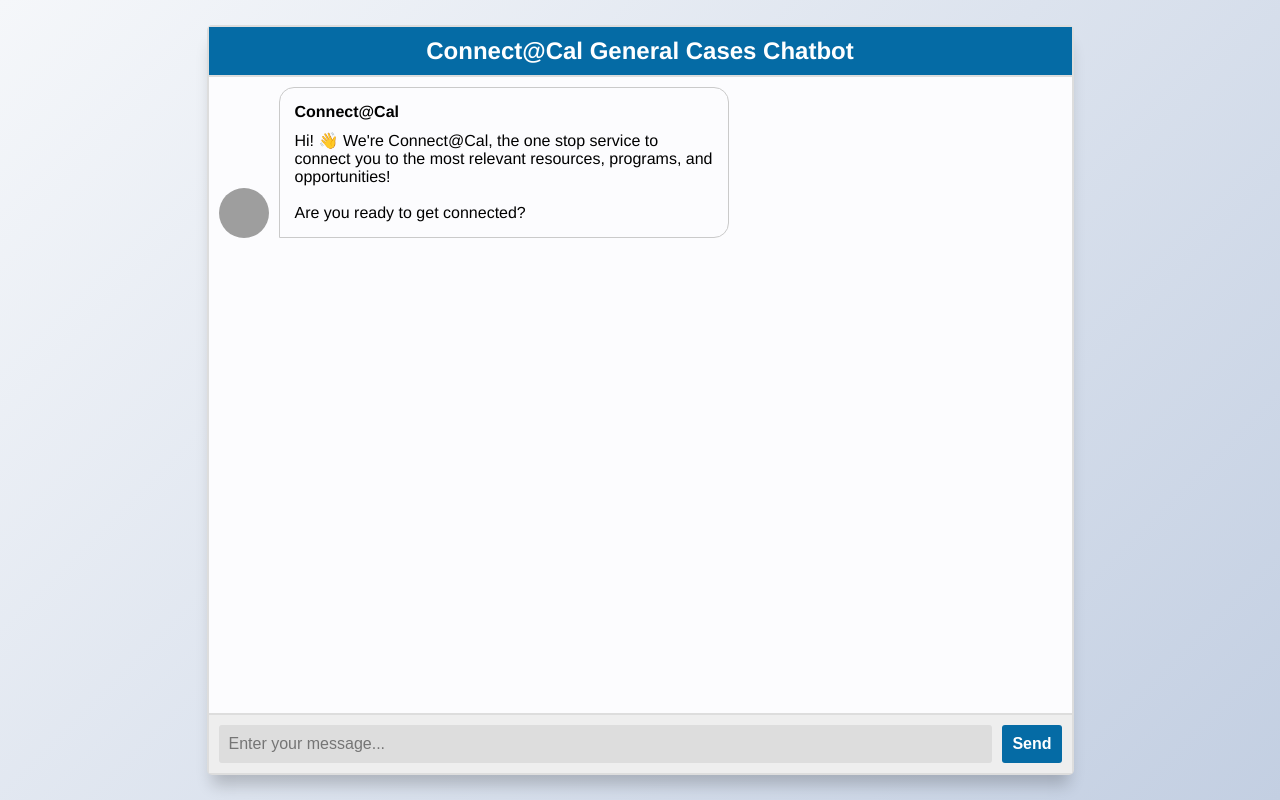
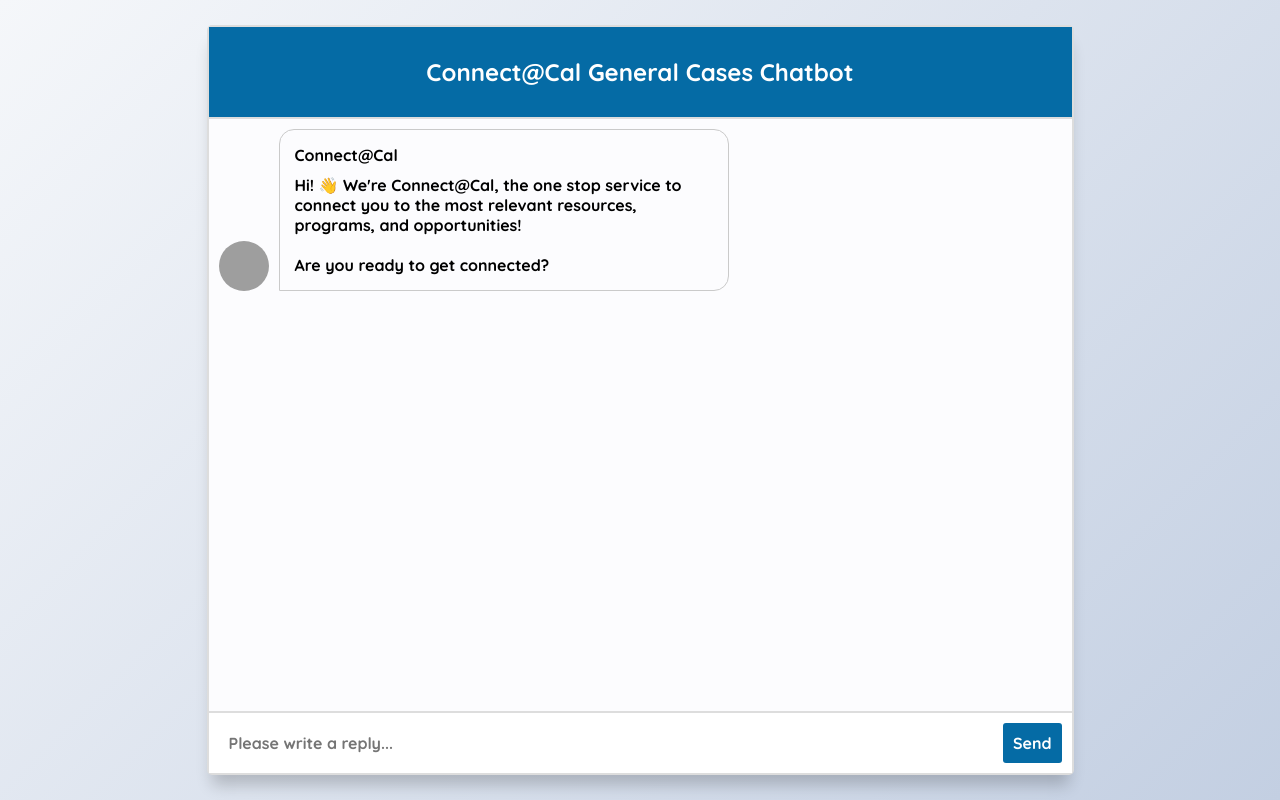
Before and after one commit to Connect-At-Berkeley/chatbot, a Flask app: page / in a window 1280 px wide. Run offline with Flask 2, Linux system fonts and the light colour scheme; some libraries are stand-ins or nearby versions; grey boxes are pictures that could not be loaded.

Commit message:
added design

```diff
--- a/app.py
+++ b/app.py
@@ -1,4 +1,4 @@
-import train_chatbot
+# import train_chatbot
 
 from flask import Flask, render_template, request
 
@@ -9,10 +9,10 @@ app.static_folder = 'static'
 def home():
     return render_template("index.html")
 
-@app.route("/get")
-def get_bot_response():
-    userText = request.args.get('msg')
-    return str(train_chatbot.chatbot_response(userText))
+# @app.route("/get")
+# def get_bot_response():
+#     userText = request.args.get('msg')
+#     return str(train_chatbot.chatbot_response(userText))
 
 
 if __name__ == "__main__":
--- a/static/styles/styles.css
+++ b/static/styles/styles.css
@@ -3,11 +3,13 @@
   --msger-bg: #fff;
   --border: 2px solid #ddd;
   --left-msg-bg: white;
-  --right-msg-bg: #579ffb;
+  --right-msg-bg: #F0F0F0;
 }
 
 html {
   box-sizing: border-box;
+
+
 }
 
 *,
@@ -24,7 +26,8 @@ body {
   align-items: center;
   height: 100vh;
   background-image: var(--body-bg);
-  font-family: Helvetica, sans-serif;
+  font-family: 'Quicksand', sans-serif;
+
 }
 
 .msger {
@@ -108,15 +111,18 @@ body {
 
 .left-msg .msg-bubble {
   border-bottom-left-radius: 0;
+  font-family: 'Quicksand', sans-serif;
 }
 
 .right-msg {
   flex-direction: row-reverse;
 }
 .right-msg .msg-bubble {
-  background: var(--right-msg-bg);
-  color: #fff;
+  /* background: var(--right-msg-bg); */
+  /* color: #fff; */
+  color: black;
   border-bottom-right-radius: 0;
+  font-family: 'Quicksand', sans-serif;
 }
 .right-msg .msg-img {
   margin: 0 0 0 10px;
@@ -126,7 +132,10 @@ body {
   display: flex;
   padding: 10px;
   border-top: var(--border);
-  background: #eee;
+  background: white;
+}
+ul {
+  padding:0
 }
 .msger-inputarea * {
   padding: 10px;
@@ -136,7 +145,10 @@ body {
 }
 .msger-input {
   flex: 1;
-  background: #ddd;
+  background: white;
+}
+:focus {
+  outline-color: red !important;
 }
 .msger-send-btn {
   margin-left: 10px;
--- a/templates/index.html
+++ b/templates/index.html
@@ -10,6 +10,7 @@
   <!-- <link rel="stylesheet" src="static/styles/style.css"> -->
   <link rel="stylesheet" type= "text/css" href="{{ url_for('static', filename='styles/styles.css') }}">
   <script src="https://ajax.googleapis.com/ajax/libs/jquery/3.2.1/jquery.min.js"></script>
+  <link href="https://fonts.googleapis.com/css2?family=Quicksand:wght@700&display=swap" rel="stylesheet">
 </head>
 
 <body>
@@ -17,7 +18,9 @@
   <section class="msger">
     <header class="msger-header">
       <div class="msger-header-title">
-      <h1> Connect@Cal General Cases Chatbot </h1>
+      <br>
+      <h1 style="font-family: 'Quicksand', sans-serif;"> Connect@Cal General Cases Chatbot </h1>
+      <br>
       </div>
     </header>
 
@@ -27,8 +30,8 @@
 
         <div class="msg-bubble">
           <div class="msg-info">
-            <div class="msg-info-name">Connect@Cal</div>
-            <!-- <div class="msg-info-time">12:45</div> -->
+            <div  class="msg-info-name">Connect@Cal</div>
+
           </div>
 
           <div class="msg-text">
@@ -42,8 +45,9 @@
     </main>
 
     <form class="msger-inputarea">
-      <input type="text" class="msger-input" id="textInput" placeholder="Enter your message...">
-      <button type="submit" class="msger-send-btn">Send</button>
+      <input type="text" style="font-family: 'Quicksand', sans-serif; outline-color: #056BA5;" class="msger-input" id="textInput" placeholder="Please write a reply...">
+      <button style="font-family: 'Quicksand', sans-serif;" type="submit" class="msger-send-btn">Send</button>
+
     </form>
   </section>
   <!-- partial -->
@@ -57,7 +61,7 @@
 
 
     const BOT_IMG = "https://i.ibb.co/TKjfK1y/Group-8.png";
-    const PERSON_IMG = "";
+    const PERSON_IMG = "https://i.ibb.co/z7mrNQD/user-icon.png";
     const BOT_NAME = "Connect@Cal";
     const PERSON_NAME = "You";
     msgerForm.addEventListener("submit", event => {
@@ -77,10 +81,10 @@
 <div class="msg ${side}-msg">
   <div class="msg-img" style="background-image: url(${img})"></div>
 
-  <div class="msg-bubble">
+  <div style="color:#056BA5; background-color:#F0F0F0;" class="msg-bubble">
     <div class="msg-info">
       <div class="msg-info-name">${name}</div>
-      <div class="msg-info-time">${formatDate(new Date())}</div>
+
     </div>
 
     <div class="msg-text">${text}</div>
@@ -111,12 +115,12 @@
       return root.querySelector(selector);
     }
 
-    function formatDate(date) {
-      const h = "0" + date.getHours();
-      const m = "0" + date.getMinutes();
+    // function formatDate(date) {
+    //   const h = "0" + date.getHours();
+    //   const m = "0" + date.getMinutes();
 
-      return `${h.slice(-2)}:${m.slice(-2)}`;
-    }
+    //   return `${h.slice(-2)}:${m.slice(-2)}`;
+    // }
 
 
 
```
Also changed, not shown: 1 other file.
